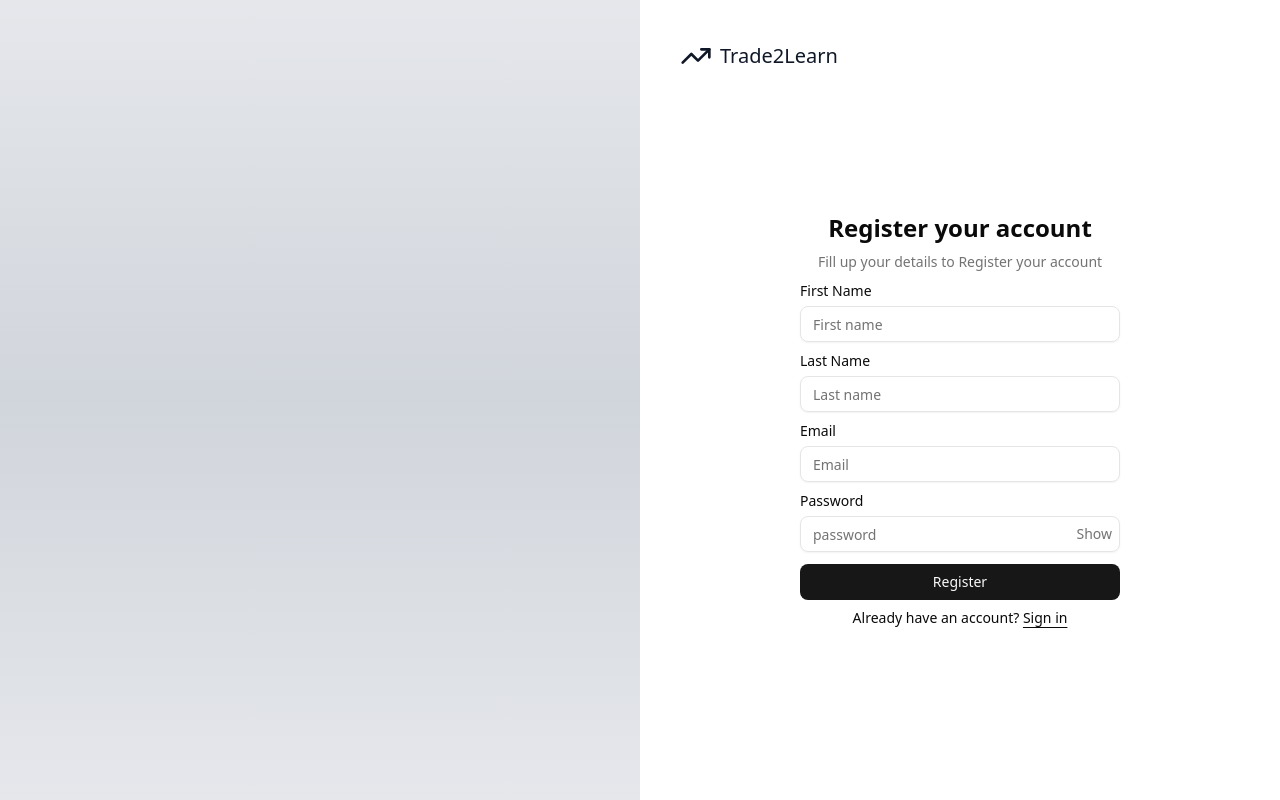
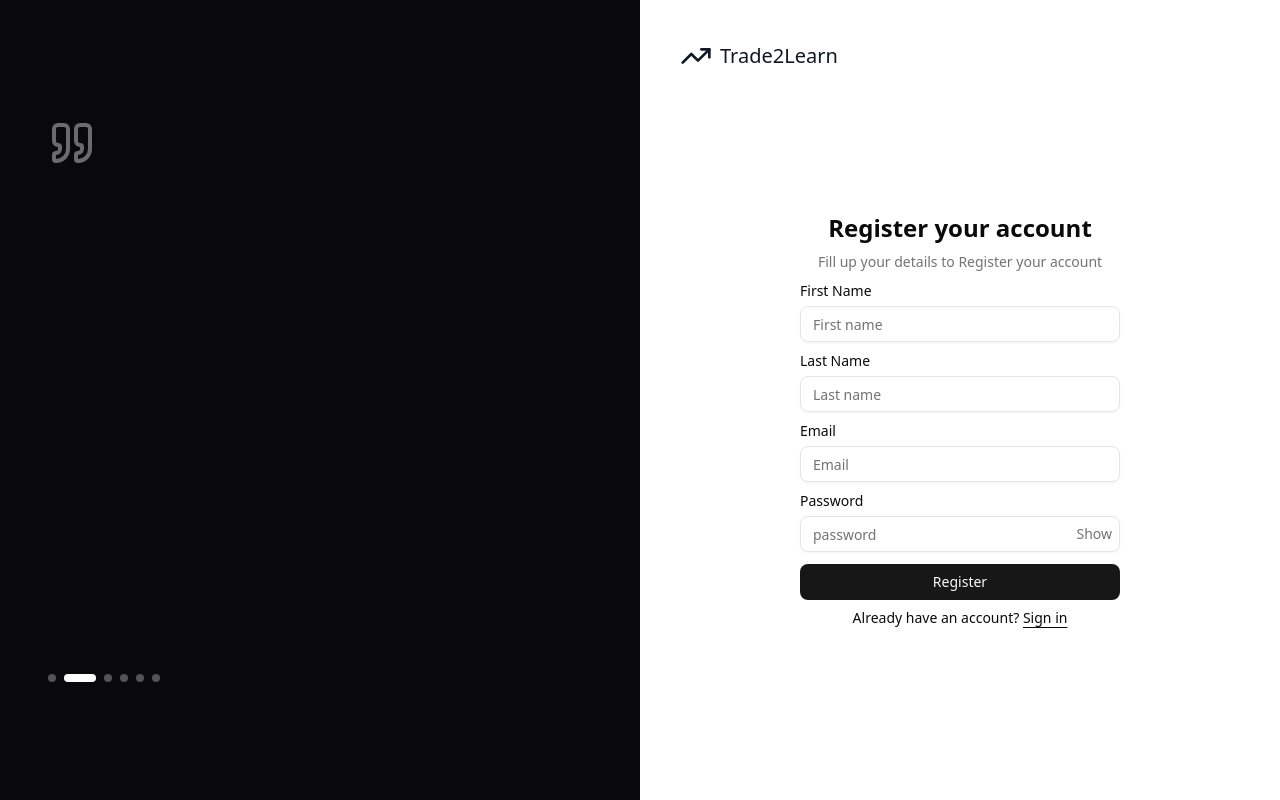
Before and after one commit to rgacorda/tradingjournal_monorepo, a Next.js app in the folder packages/frontend/: page /register in a window 1280 px wide. Built offline with nearby package versions, Linux system fonts and the light colour scheme; no server answers.

Commit message:
feat: fix auth design

```diff
--- a/packages/frontend/src/app/(authentication)/login/_components/LoginPage.tsx
+++ b/packages/frontend/src/app/(authentication)/login/_components/LoginPage.tsx
@@ -1,22 +1,58 @@
-import { TrendingUp } from "lucide-react";
+import { TrendingUp, Quote } from "lucide-react";
 import Link from "next/link";
 import { LoginForm } from "./login-form";
 import { useSearchParams } from "next/navigation";
-import { useEffect } from "react";
+import { useEffect, useState } from "react";
 import { toast } from "sonner";
 
-
+const tradingQuotes = [
+  {
+    quote:
+      "The stock market is filled with individuals who know the price of everything, but the value of nothing.",
+    author: "Philip Fisher",
+  },
+  {
+    quote: "In investing, what is comfortable is rarely profitable.",
+    author: "Robert Arnott",
+  },
+  {
+    quote:
+      "The goal of a successful trader is to make the best trades. Money is secondary.",
+    author: "Alexander Elder",
+  },
+  {
+    quote: "Risk comes from not knowing what you're doing.",
+    author: "Warren Buffett",
+  },
+  {
+    quote:
+      "The market is a device for transferring money from the impatient to the patient.",
+    author: "Warren Buffett",
+  },
+  {
+    quote: "Every battle is won before it is fought.",
+    author: "Sun Tzu",
+  },
+];
 
 export default function Loginss() {
-
   const searchParams = useSearchParams();
   const expired = searchParams.get("expired");
+  const [currentQuoteIndex, setCurrentQuoteIndex] = useState(0);
 
   useEffect(() => {
     if (expired === "1") {
       toast.warning("Session expired. Please log in again.");
     }
   }, [expired]);
+
+  useEffect(() => {
+    const interval = setInterval(() => {
+      setCurrentQuoteIndex((prev) => (prev + 1) % tradingQuotes.length);
+    }, 5000);
+    return () => clearInterval(interval);
+  }, []);
+
   return (
     <div className="grid min-h-svh lg:grid-cols-2">
       <div className="flex flex-col gap-4 p-6 md:p-10">
@@ -35,8 +71,56 @@ export default function Loginss() {
           </div>
         </div>
       </div>
-        <div className="relative hidden bg-muted lg:block">
-          <div className="absolute inset-0 h-full w-full bg-gradient-to-t from-gray-200 via-gray-300 to-gray-200 dark:from-gray-700 dark:via-gray-600 dark:to-gray-700"></div>
+      <div className="relative hidden bg-zinc-950 lg:flex lg:items-center lg:justify-center p-12">
+        {/* Content */}
+        <div className="relative z-10 max-w-2xl">
+          <div className="mb-12 flex items-center gap-4">
+            <Quote className="h-12 w-12 text-white/40" />
+          </div>
+
+          <blockquote className="space-y-8">
+            <p
+              key={`quote-${currentQuoteIndex}`}
+              className="text-4xl font-light text-white leading-relaxed animate-[fadeInUp_0.8s_ease-out]"
+            >
+              "{tradingQuotes[currentQuoteIndex].quote}"
+            </p>
+            <footer
+              key={`author-${currentQuoteIndex}`}
+              className="text-xl text-gray-400 font-medium animate-[fadeInUp_0.8s_ease-out_0.2s_both]"
+            >
+              — {tradingQuotes[currentQuoteIndex].author}
+            </footer>
+          </blockquote>
+
+          <div className="flex gap-2 mt-12">
+            {tradingQuotes.map((_, index) => (
+              <button
+                key={index}
+                onClick={() => setCurrentQuoteIndex(index)}
+                className={`h-2 rounded-full transition-all duration-500 ease-out ${
+                  index === currentQuoteIndex
+                    ? "w-8 bg-white"
+                    : "w-2 bg-white/30 hover:bg-white/50"
+                }`}
+                aria-label={`Go to quote ${index + 1}`}
+              />
+            ))}
+          </div>
+        </div>
+
+        <style jsx>{`
+          @keyframes fadeInUp {
+            from {
+              opacity: 0;
+              transform: translateY(20px);
+            }
+            to {
+              opacity: 1;
+              transform: translateY(0);
+            }
+          }
+        `}</style>
       </div>
     </div>
   );
--- a/packages/frontend/src/app/(authentication)/register/page.tsx
+++ b/packages/frontend/src/app/(authentication)/register/page.tsx
@@ -1,19 +1,110 @@
-"use client"
-import { TrendingUp } from "lucide-react"
+"use client";
+import { TrendingUp, Quote } from "lucide-react";
+import { useState, useEffect } from "react";
 
-import { RegisterForm } from "./_components/register-form"
-import Link from "next/link"
+import { RegisterForm } from "./_components/register-form";
+import Link from "next/link";
+
+const tradingQuotes = [
+  {
+    quote:
+      "The most important quality for an investor is temperament, not intellect.",
+    author: "Warren Buffett",
+  },
+  {
+    quote:
+      "It's not whether you're right or wrong that's important, but how much money you make when you're right and how much you lose when you're wrong.",
+    author: "George Soros",
+  },
+  {
+    quote:
+      "The key to trading success is emotional discipline. If intelligence were the key, there would be a lot more people making money trading.",
+    author: "Victor Sperandeo",
+  },
+  {
+    quote: "The trend is your friend until the end when it bends.",
+    author: "Ed Seykota",
+  },
+  {
+    quote: "Do more of what works and less of what doesn't.",
+    author: "Steve Clark",
+  },
+  {
+    quote:
+      "The elements of good trading are: cutting losses, cutting losses, and cutting losses.",
+    author: "Ed Seykota",
+  },
+];
 
 export default function RegisterPage() {
+  const [currentQuoteIndex, setCurrentQuoteIndex] = useState(0);
+
+  useEffect(() => {
+    const interval = setInterval(() => {
+      setCurrentQuoteIndex((prev) => (prev + 1) % tradingQuotes.length);
+    }, 5000);
+    return () => clearInterval(interval);
+  }, []);
+
   return (
     <div className="grid min-h-svh lg:grid-cols-2">
+      <div className="relative hidden bg-zinc-950 lg:flex lg:items-center lg:justify-center p-12">
+        {/* Content */}
+        <div className="relative z-10 max-w-2xl">
+          <div className="mb-12 flex items-center gap-4">
+            <Quote className="h-12 w-12 text-white/40" />
+          </div>
 
-            <div className="relative hidden bg-muted lg:block">
-                <div className="absolute inset-0 h-full w-full bg-gradient-to-t from-gray-200 via-gray-300 to-gray-200 dark:from-gray-700 dark:via-gray-600 dark:to-gray-700"></div>
+          <blockquote className="space-y-8">
+            <p
+              key={`quote-${currentQuoteIndex}`}
+              className="text-4xl font-light text-white leading-relaxed animate-[fadeInUp_0.8s_ease-out]"
+            >
+              "{tradingQuotes[currentQuoteIndex].quote}"
+            </p>
+            <footer
+              key={`author-${currentQuoteIndex}`}
+              className="text-xl text-gray-400 font-medium animate-[fadeInUp_0.8s_ease-out_0.2s_both]"
+            >
+              — {tradingQuotes[currentQuoteIndex].author}
+            </footer>
+          </blockquote>
+
+          <div className="flex gap-2 mt-12">
+            {tradingQuotes.map((_, index) => (
+              <button
+                key={index}
+                onClick={() => setCurrentQuoteIndex(index)}
+                className={`h-2 rounded-full transition-all duration-500 ease-out ${
+                  index === currentQuoteIndex
+                    ? "w-8 bg-white"
+                    : "w-2 bg-white/30 hover:bg-white/50"
+                }`}
+                aria-label={`Go to quote ${index + 1}`}
+              />
+            ))}
+          </div>
+        </div>
+
+        <style jsx>{`
+          @keyframes fadeInUp {
+            from {
+              opacity: 0;
+              transform: translateY(20px);
+            }
+            to {
+              opacity: 1;
+              transform: translateY(0);
+            }
+          }
+        `}</style>
       </div>
       <div className="flex flex-col gap-4 p-6 md:p-10">
         <div className="flex justify-center gap-2 md:justify-start">
-                    <Link href="/" className="flex items-center gap-2 font-medium text-xl font-medium text-gray-900">
+          <Link
+            href="/"
+            className="flex items-center gap-2 font-medium text-xl font-medium text-gray-900"
+          >
             <TrendingUp className="h-8 w-8 text-gray-900" />
             Trade2Learn
           </Link>
@@ -25,5 +116,5 @@ export default function RegisterPage() {
         </div>
       </div>
     </div>
-    )
+  );
 }
```
Lines whose indentation alone changed are shown as unchanged.
